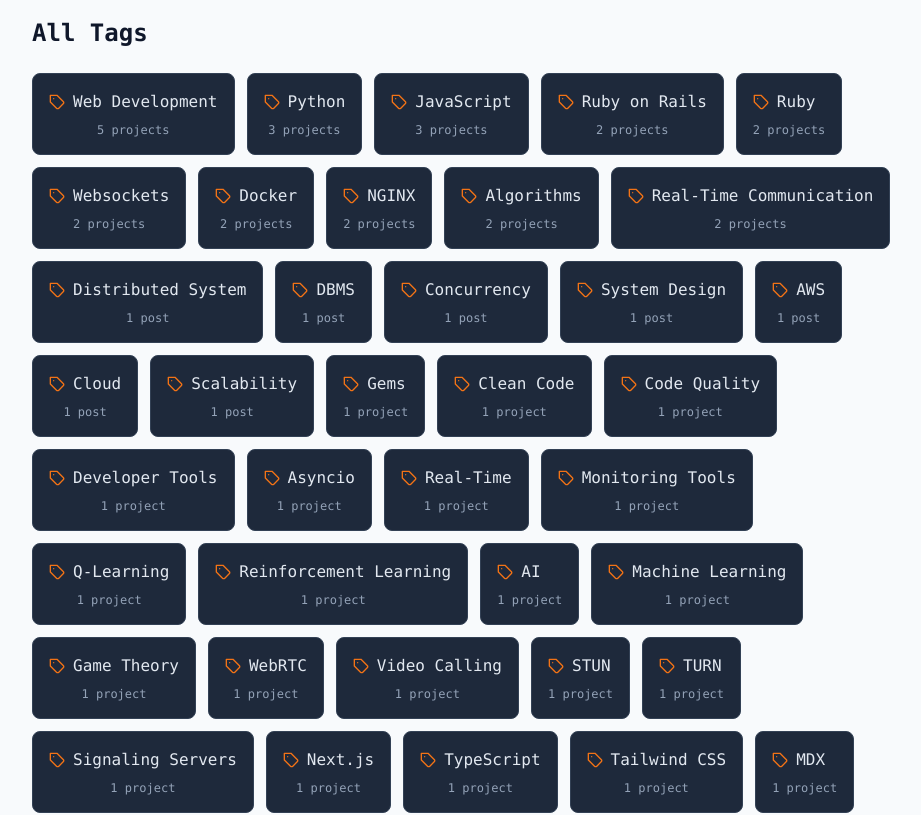
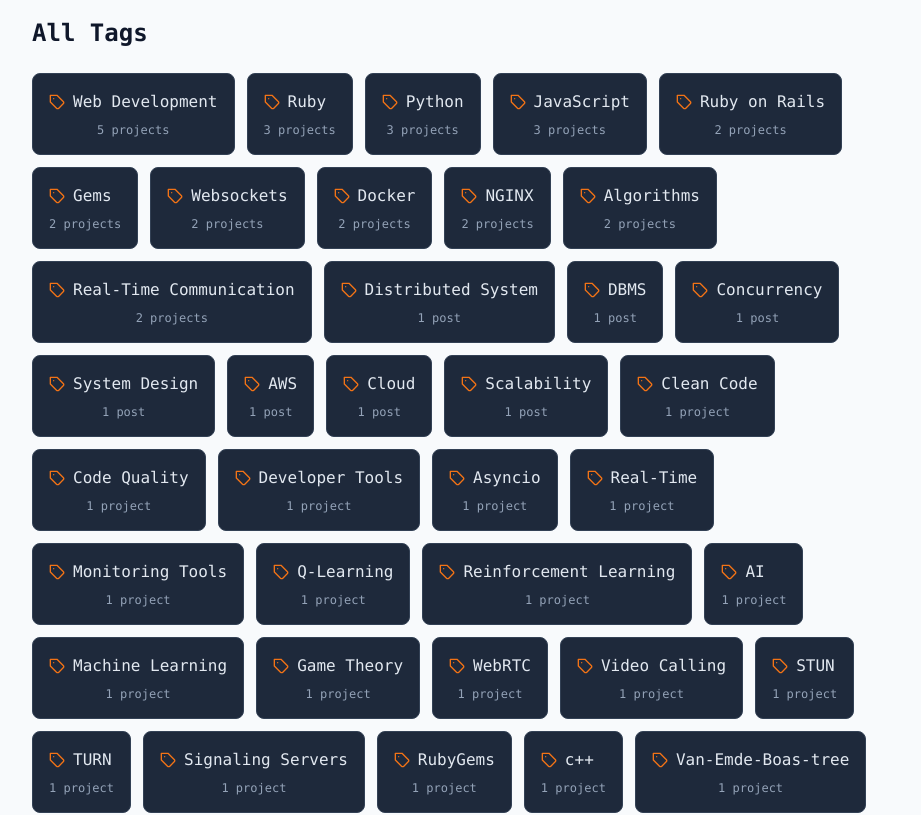
Before and after one commit to abhinvv1/blog, a Next.js app: page /tags in a window 1280 px wide. Shown: the part 260-1075 px from the top of the page, without its empty margins (176-1097 px from the left). Built offline with nearby package versions, Linux system fonts and the light colour scheme.

Commit message:
add new project: vb_tree

```diff
--- a/content/projects/projects-data.ts
+++ b/content/projects/projects-data.ts
@@ -75,6 +75,24 @@
       "STUN",
       "TURN",
       "Signaling Servers",
+    ],
+    featured: true,
+    status: "completed",
+  },
+  {
+    id: "veb_tree",
+    title:
+      "Van-Emde-Boas-tree: A Ruby gem implementation of high-performance Van Emde Boas (vEB) tree with a C++17 core.",
+    description:
+      "VebTree is a production-quality Van Emde Boas tree implementation providing O(log log U) time complexity for insert, delete, search, successor, and predecessor operations on integer sets. The core algorithm is implemented in C++17 for maximum performance with an idiomatic Ruby API. Perfect for applications requiring fast integer set operations, range queries, and successor/predecessor lookups within a bounded universe.",
+    url: "https://rubygems.org/gems/veb_tree",
+    github: "https://github.com/abhinvv1/Van-Emde-Boas-tree",
+    tags: [
+      "RubyGems",
+      "c++",
+      "Gems",
+      "Ruby",
+      "Van-Emde-Boas-tree"
     ],
     featured: true,
     status: "completed",
```
